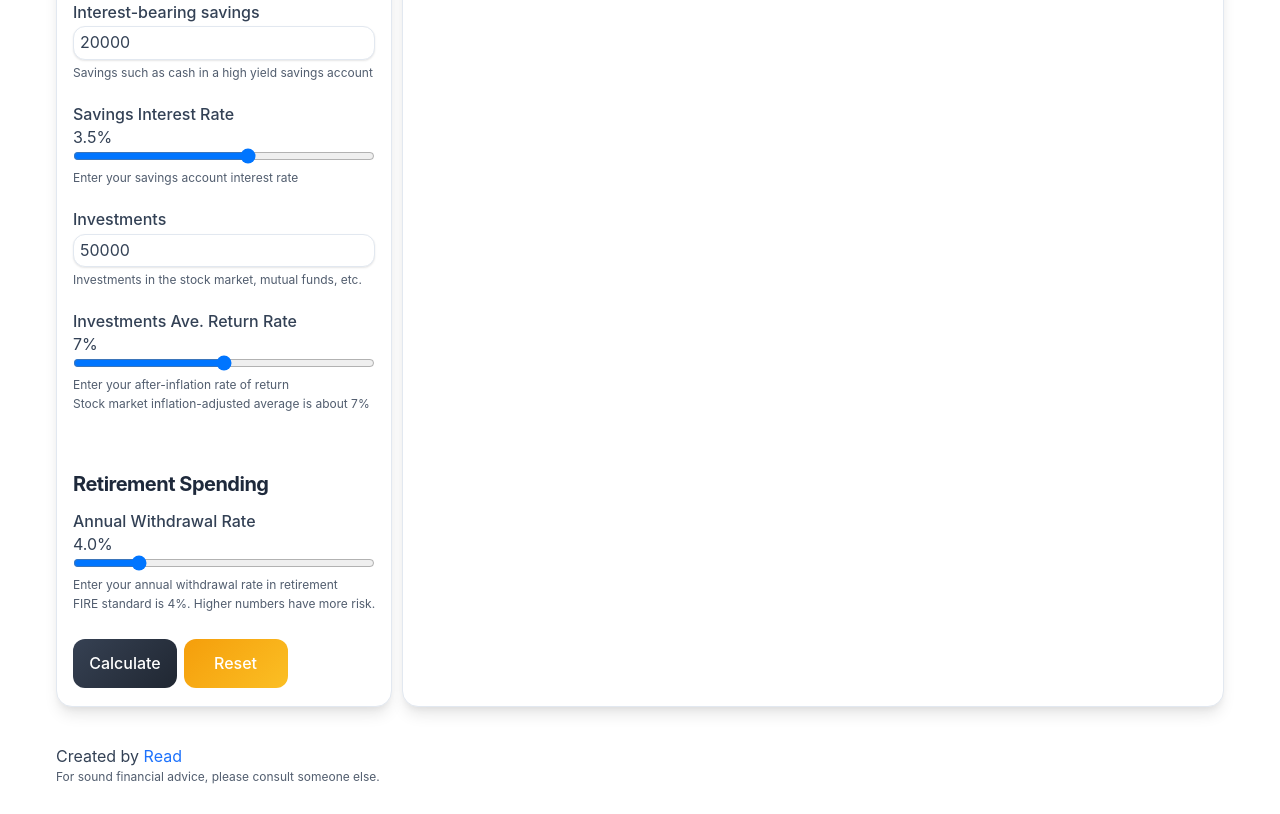
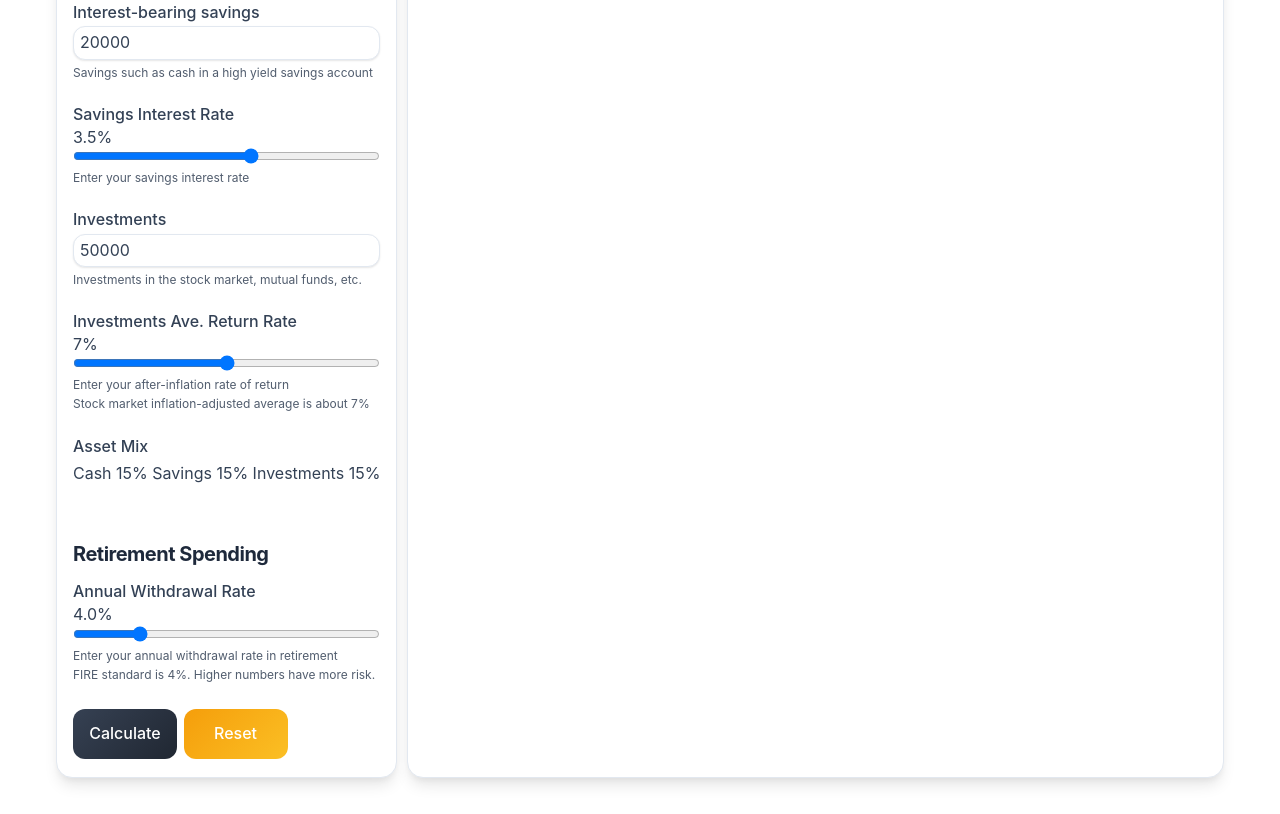
Before and after one commit to readlang/fire_planner, a plain HTML site: page index.html in a window 1280 px wide. Shown: the part 1235-2049 px from the top of the page. Drawn offline with nearby package versions, Linux system fonts and the light colour scheme.

Commit message:
updates to index

```diff
--- a/index.html
+++ b/index.html
@@ -12,7 +12,7 @@
             <h1>FIRE Planner</h1>
             <p>A simple tool for calculating personal finances.</p>
             <details>
-                <summary><b>What is FIRE?</b> Why Fire Planner?</summary>
+                <summary>What is FIRE?</summary>
                 <p>
                     FIRE stands for Financial Independence, Retire Early.
                     While you may or may not want to retire early,
@@ -30,13 +30,13 @@
         </header>
         <main style="display: flex; flex-wrap: wrap; gap: 10px;">
             <form style="margin-bottom: calc(var(--spacing-base) * 2);">
+
                 <h5>Duration</h5>
                 <div>
                     <label for="age-input">Current Age</label>
                     <input id="age-input" type="number" value=41>
                     <small>Enter your age in years</small>
                 </div>
-
                 <div>
                     <label for="retirement-age-input">Retirement Age</label>
                     <input id="retirement-age-input" type="number" value=60>
@@ -50,26 +50,22 @@
                 <br>
 
                 <h5>Income & Expenses</h5>
-
                 <div>
                     <label for="income-input">Annual Income</label>
                     <input id="income-input" type="number" value="75000">
                     <small>Enter your pre-tax income</small>
                 </div>
-
                 <div>
                     <label for="tax-rate-input">Income Tax Rate</label>
                     <output for="tax-rate-input" id="tax-rate-output">28%</output>
                     <input id="tax-rate-input" type="range" value="28" min="0" max="50" step="0.5">
                     <small>Enter your tax rate, combined federal & state</small>
                 </div>
-
                 <div>
                     <label for="monthly-expenses-input">Monthly Recurring Expenses:</label>
                     <input id="monthly-expenses-input" type="number" value="4000">
                     <small>Monthly expenses like rent, mortgage, groceries, etc.</small>
                 </div>
-
                 <div>
                     <label for="annual-expenses-input">Annual Expenses</label>
                     <input id="annual-expenses-input" type="number" value="8000">
@@ -78,32 +74,27 @@
                 <br>
 
                 <h5>Assets</h5>
-
                 <div>
                     <label for="savings-input">Cash</label>
                     <input id="savings-input" type="number" value="10000">
                     <small>Non-interest bearing savings</small>
                 </div>
-
                 <div>
                     <label for="hysa-input">Interest-bearing savings</label>
                     <input id="hysa-input" type="number" value="20000">
                     <small>Savings such as cash in a high yield savings account</small>
                 </div>
-
                 <div>
                     <label for="hysa-rate-input">Savings Interest Rate</label>
                     <output for="hysa-rate-input" id="hysa-rate-output">3.5%</output>
                     <input id="hysa-rate-input" type="range" value="3.5" min="0" max="6" step="0.05">
-                        <small>Enter your savings account interest rate</small>
+                    <small>Enter your savings interest rate</small>
                 </div>
-
                 <div>
                     <label for="investments-input">Investments</label>
                     <input id="investments-input" type="number" value="50000">
                     <small>Investments in the stock market, mutual funds, etc.</small>
                 </div>
-
                 <div>
                     <label for="investments-rate-input">Investments Ave. Return Rate</label>
                     <output for="investments-rate-input" id="investments-rate-output">7%</output>
@@ -111,11 +102,15 @@
                     <small>Enter your after-inflation rate of return</small> <br>
                     <small>Stock market inflation-adjusted average is about 7% </small>
                 </div>
-
+                <div>
+                    <label>Asset Mix</label>
+                    <p>
+                        Cash <span id="cash-percent">15%</span> Savings <span id="savings-percent">15%</span> Investments <span id="investment-percent">15%</span>
+                    </p>
+                </div>
                 <br>
 
                 <h5>Retirement Spending</h5>
-
                 <div>
                     <label for="withdrawal-rate-input">Annual Withdrawal Rate</label>
                     <output for="withdrawal-rate-input" id="withdrawal-rate-output">4.0%</output>
```
Lines whose indentation alone changed are shown as unchanged.
